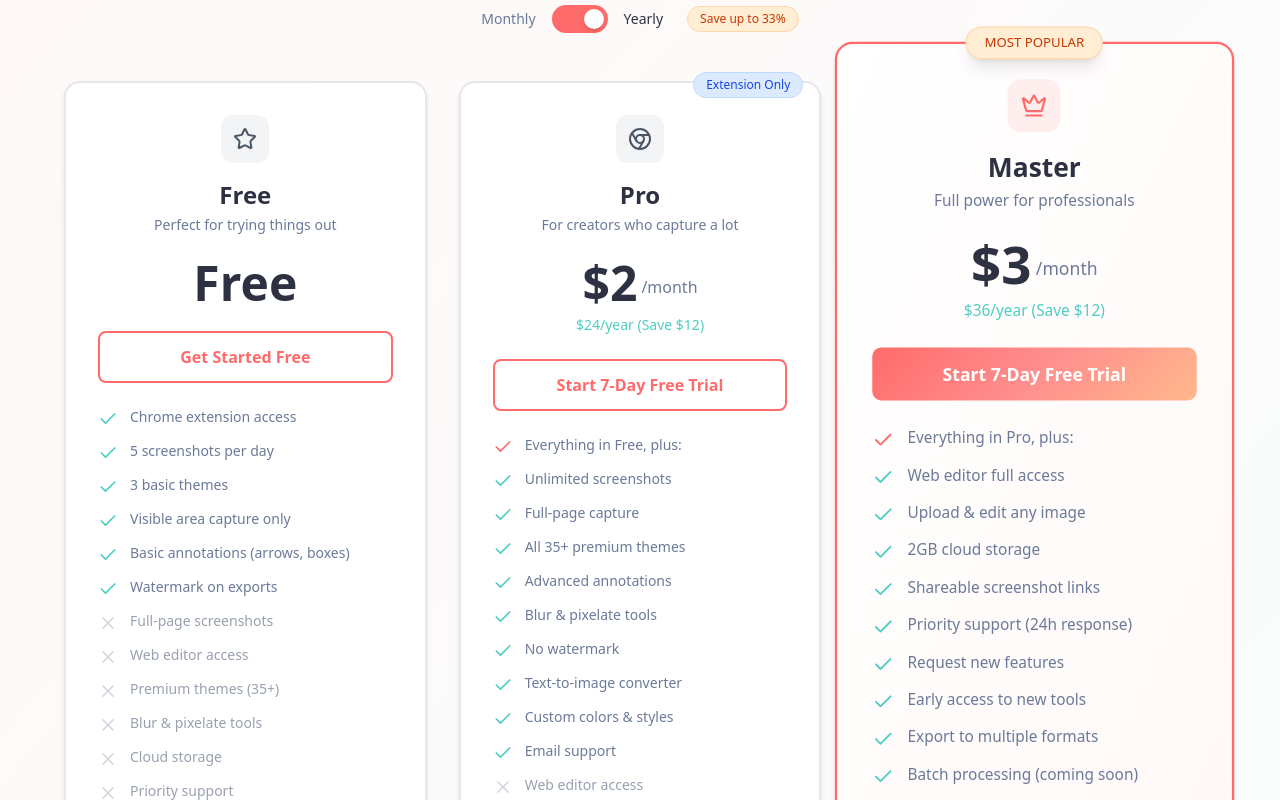
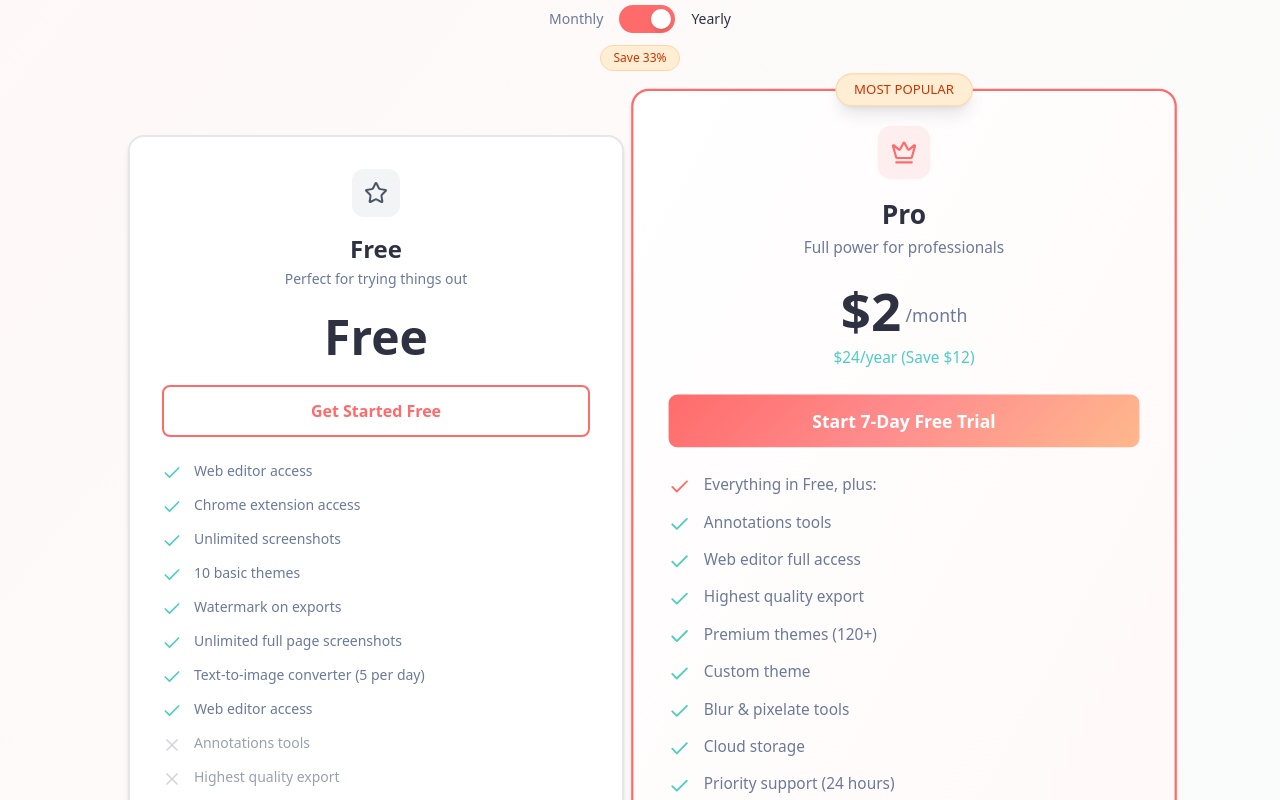
Before and after one commit to capture-smoothly/web-frontend, a Next.js app: page / in a window 1280 px wide. Shown: the part 8660-9460 px from the top of the page. Built offline with nearby package versions, Linux system fonts and the light colour scheme; no server answers.

Commit message:
pereect
Signed-off-by: Anuj Kumar Sharma <anujkumsharma9876@gmail.com>

```diff
--- a/src/components/sections/FAQSection.tsx
+++ b/src/components/sections/FAQSection.tsx
@@ -15,15 +15,15 @@ const faqItems = [
   },
   {
     question: "What's included in the free plan?",
-    answer: "The free plan gives you:\n• Chrome extension access\n• 5 screenshots per day\n• 3 basic gradient themes\n• Visible area screenshots\n• Basic annotations (arrows, rectangles)\n• Exports with a small watermark\n\nIt's genuinely useful for light usage. No credit card needed to start.",
+    answer: "The free plan gives you:\n• Web editor access\n• Chrome extension access\n• Unlimited screenshots\n• 10 basic themes\n• Unlimited full page screenshots\n• Text-to-image converter (5 per day)\n• Exports with a small watermark\n\nIt's genuinely useful for regular usage. No credit card needed to start.",
   },
   {
-    question: "What's the difference between Pro and Master?",
-    answer: "Pro ($3/month or $24/year) unlocks all extension features - unlimited screenshots, full-page capture, all 35+ themes, blur/pixelate tools, no watermark.\n\nMaster ($4/month or $36/year) includes everything in Pro PLUS full web editor access, 2GB cloud storage, shareable links, priority support, and the ability to request new features. If you edit screenshots regularly, Master pays for itself.",
+    question: "What does Pro plan include?",
+    answer: "Pro ($3/month or $24/year) includes everything in Free PLUS:\n• Annotations tools\n• Web editor full access\n• Highest quality export\n• Premium themes (120+)\n• Custom theme creation\n• Blur & pixelate tools\n• Cloud storage (coming soon)\n• Priority support (24 hours)\n• Request new features\n• Export to multiple formats (PDF, JPG) - coming soon\n• Early access to new tools - coming soon",
   },
   {
-    question: "Can I try Pro or Master before paying?",
-    answer: "Absolutely. Both Pro and Master come with a 7-day free trial. Full access, no restrictions. Cancel before the trial ends and you won't be charged anything.",
+    question: "Can I try Pro before paying?",
+    answer: "Absolutely. Pro comes with a 7-day free trial. Full access, no restrictions. Cancel before the trial ends and you won't be charged anything.",
   },
   {
     question: "How does the text-to-image feature work?",
@@ -31,11 +31,11 @@ const faqItems = [
   },
   {
     question: "What about full-page screenshots? How long can they be?",
-    answer: "Our full-page capture handles pages up to 32,767 pixels tall - that's basically any webpage you'll encounter. The extension scrolls through the page automatically and stitches everything together. You'll see a progress indicator while it works. Takes a few seconds for really long pages.",
+    answer: "Our full-page capture (available in both Free and Pro plans) handles pages up to 32,767 pixels tall - that's basically any webpage you'll encounter. The extension scrolls through the page automatically and stitches everything together. You'll see a progress indicator while it works. Takes a few seconds for really long pages.",
   },
   {
     question: "Is my data private?",
-    answer: "Very. Screenshots are processed locally in your browser by default. We don't see them unless you explicitly use cloud features (Master plan). Even then, your images are encrypted and only accessible by you. We don't train AI on your content or sell your data. Ever.",
+    answer: "Very. Screenshots are processed locally in your browser by default. We don't see them unless you explicitly use cloud features (Pro plan). Even then, your images are encrypted and only accessible by you. We don't train AI on your content or sell your data. Ever.",
   },
   {
     question: "What keyboard shortcuts are available?",
@@ -51,7 +51,7 @@ const faqItems = [
   },
   {
     question: "Will you add more features?",
-    answer: "We're actively building. Video/GIF recording, OCR text extraction, team sharing, and API access are all on the roadmap. Master plan users can request features directly and get early access to new tools.",
+    answer: "We're actively building. Video/GIF recording, OCR text extraction, team sharing, and API access are all on the roadmap. Pro plan users can request features directly and get early access to new tools.",
   },
 ];
 
--- a/src/components/sections/PricingSection.tsx
+++ b/src/components/sections/PricingSection.tsx
@@ -33,68 +33,49 @@ const pricingPlans: PricingPlan[] = [
     yearlyPrice: 0,
     yearlyTotal: 0,
     features: [
+      { text: "Web editor access", included: true },
       { text: "Chrome extension access", included: true },
-      { text: "5 screenshots per day", included: true },
-      { text: "3 basic themes", included: true },
-      { text: "Visible area capture only", included: true },
-      { text: "Basic annotations (arrows, boxes)", included: true },
+      { text: "Unlimited screenshots", included: true },
+      { text: "10 basic themes", included: true },
       { text: "Watermark on exports", included: true },
-      { text: "Full-page screenshots", included: false },
-      { text: "Web editor access", included: false },
-      { text: "Premium themes (35+)", included: false },
+      { text: "Unlimited full page screenshots", included: true },
+      { text: "Text-to-image converter (5 per day)", included: true },
+      { text: "Web editor access", included: true },
+      { text: "Annotations tools", included: false },
+      { text: "Highest quality export", included: false },
+      { text: "Premium themes (120+)", included: false },
+      { text: "Custom theme", included: false },
       { text: "Blur & pixelate tools", included: false },
       { text: "Cloud storage", included: false },
       { text: "Priority support", included: false },
+      { text: "Request new features", included: false },
+      { text: "Export to multiple formats (PDF, JPG)", included: false },
     ],
     cta: "Get Started Free",
     ctaVariant: "outline",
   },
   {
     name: "Pro",
-    icon: <Chrome className="w-6 h-6" />,
-    description: "For creators who capture a lot",
+    icon: <Crown className="w-6 h-6" />,
+    description: "Full power for professionals",
     monthlyPrice: 3,
     yearlyPrice: 2,
     yearlyTotal: 24,
+    popular: true,
     features: [
       { text: "Everything in Free, plus:", included: true, highlight: true },
-      { text: "Unlimited screenshots", included: true },
-      { text: "Full-page capture", included: true },
-      { text: "All 35+ premium themes", included: true },
-      { text: "Advanced annotations", included: true },
+      { text: "Annotations tools", included: true },
+      { text: "Web editor full access", included: true },
+      { text: "Highest quality export", included: true },
+      { text: "Premium themes (120+)", included: true },
+      { text: "Custom theme", included: true },
       { text: "Blur & pixelate tools", included: true },
-      { text: "No watermark", included: true },
-      { text: "Text-to-image converter", included: true },
-      { text: "Custom colors & styles", included: true },
-      { text: "Email support", included: true },
-      { text: "Web editor access", included: false },
-      { text: "Cloud storage", included: false },
-    ],
-    cta: "Start 7-Day Free Trial",
-    ctaVariant: "secondary",
-    badge: "Extension Only",
-  },
-  {
-    name: "Master",
-    icon: <Crown className="w-6 h-6" />,
-    description: "Full power for professionals",
-    monthlyPrice: 4,
-    yearlyPrice: 3,
-    yearlyTotal: 36,
-    popular: true,
-    features: [
-      { text: "Everything in Pro, plus:", included: true, highlight: true },
-      { text: "Web editor full access", included: true },
-      { text: "Upload & edit any image", included: true },
-      { text: "2GB cloud storage", included: true },
-      { text: "Shareable screenshot links", included: true },
-      { text: "Priority support (24h response)", included: true },
+      { text: "Cloud storage", included: true },
+      { text: "Priority support (24 hours)", included: true },
       { text: "Request new features", included: true },
-      { text: "Early access to new tools", included: true },
-      { text: "Export to multiple formats", included: true },
-      { text: "Batch processing (coming soon)", included: true },
-      { text: "Team sharing (coming soon)", included: true },
-      { text: "API access (coming soon)", included: true },
+      { text: "Cloud storage (Coming soon)", included: true },
+      { text: "Export to multiple formats (PDF, JPG) (Coming Soon)", included: true },
+      { text: "Early access to new tools (Coming Soon)", included: true },
     ],
     cta: "Start 7-Day Free Trial",
     ctaVariant: "primary",
@@ -186,8 +167,9 @@ export const PricingSection: React.FC = () => {
           whileInView={{ opacity: 1, y: 0 }}
           viewport={{ once: true }}
           transition={{ duration: 0.6, delay: 0.1 }}
-          className="flex items-center justify-center gap-4 mb-12"
+          className="flex flex-col items-center justify-center gap-3 mb-16"
         >
+          <div className="flex items-center gap-4">
             <span className={clsx(
               "text-sm font-medium transition-colors",
               billingPeriod === "monthly" ? "text-dark" : "text-dark-lighter"
@@ -216,15 +198,16 @@ export const PricingSection: React.FC = () => {
             )}>
               Yearly
             </span>
+          </div>
           {billingPeriod === "yearly" && (
-            <Badge variant="warning" className="text-xs ml-2">
-              Save up to 33%
+            <Badge variant="warning" className="text-xs">
+              Save 33%
             </Badge>
           )}
         </motion.div>
 
         {/* Pricing Cards */}
-        <div className="grid md:grid-cols-3 gap-8 max-w-6xl mx-auto">
+        <div className="grid md:grid-cols-2 gap-8 max-w-5xl mx-auto">
           {pricingPlans.map((plan, index) => (
             <motion.div
               key={plan.name}
```
Lines whose indentation alone changed are shown as unchanged.
